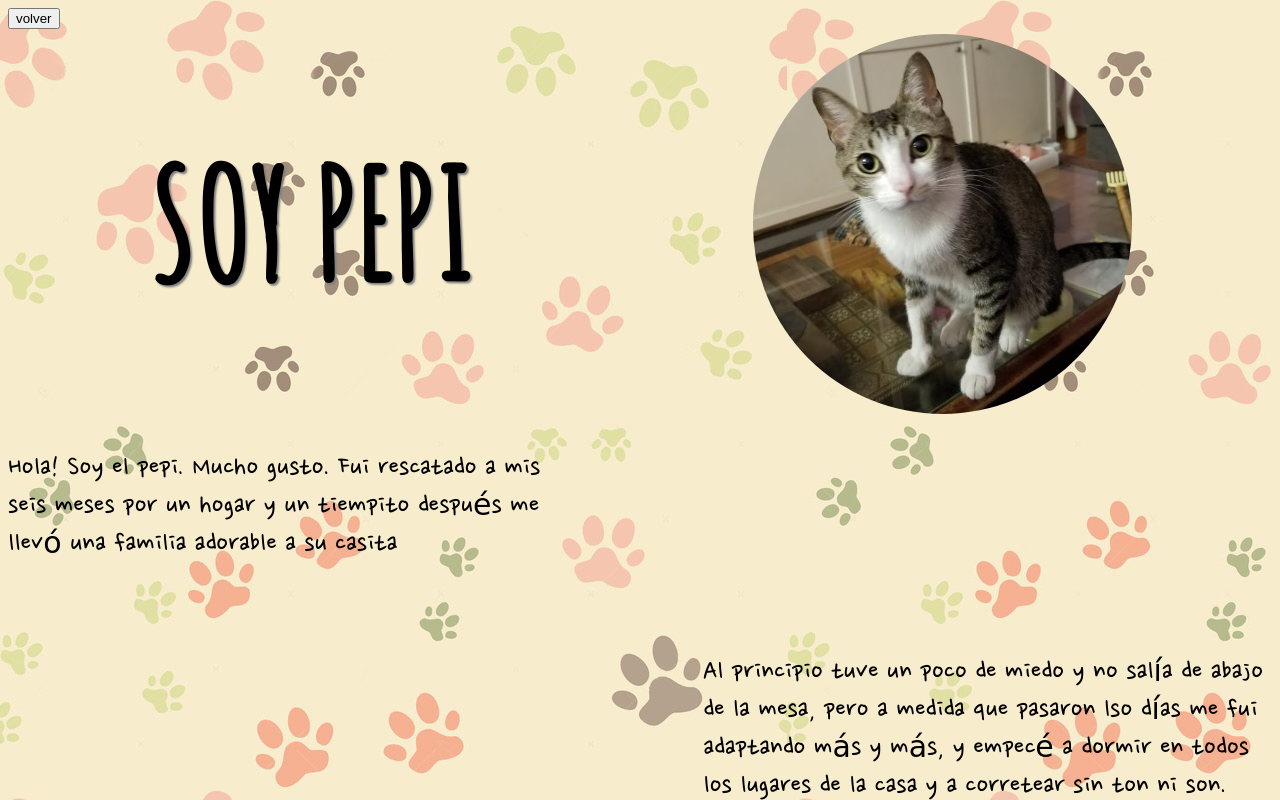
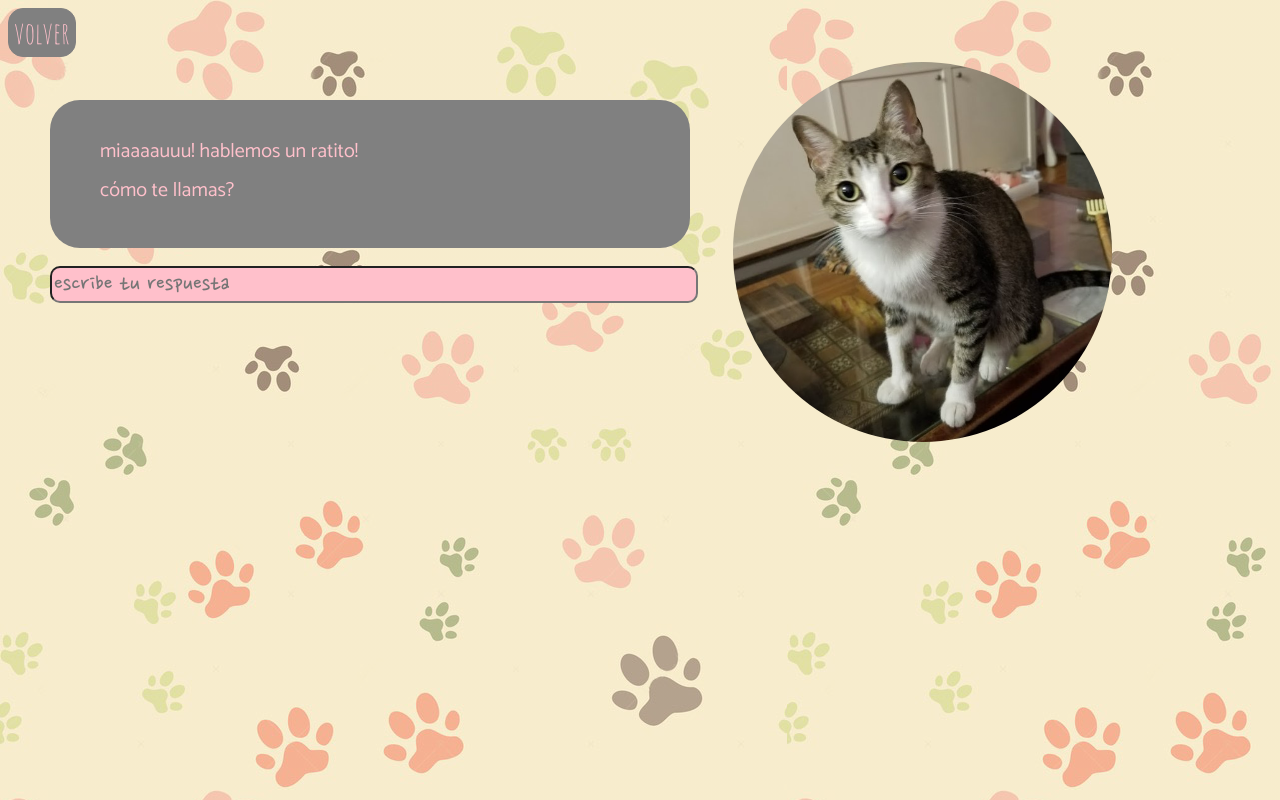
Before and after one commit to ngianni/ngianni.github.io, a plain HTML site: page index.html in a window 1280 px wide. Both pictures are taken after a click on the button "Chat gatuno". Shown: the top 800 px of the page. Drawn offline with Linux system fonts and the light colour scheme.

Commit message:
Add files via upload

```diff
--- a/style.css
+++ b/style.css
@@ -2,12 +2,32 @@ body{
   background: linear-gradient( rgba(255, 231, 170, 0.45), rgba(255, 231, 170, 0.45)), url(Imagenes/background1.jpg);
 }
 
+
 .encabezado {
   display: flex;
-  flex-wrap: wrap;
+  flex-wrap: nowrap;
   align-items: center;
   justify-content: space-around;
-  /* justify-content: space-between; */
+}
+
+.encabezado_chat {
+  display: flex;
+  flex-wrap: nowrap;
+  align-items: center;
+  justify-content: center;
+}
+
+#chatconpepi{
+  text-decoration: none;
+  color: pink;
+  background: gray;
+  border-radius: 15px;
+  border: 1px grey solid;
+  padding: 5px;
+  font-family: 'Amatic SC', cursive;
+  font-weight: 400;
+  font-size: 30px;
+  cursor: pointer;
 }
 
 .botones{
@@ -38,12 +58,14 @@ body{
 h1 {
   font-family: 'Amatic SC', cursive;
   font-size: 150px;
-   text-shadow: 2px 2px 2px grey
+  text-shadow: 2px 2px 2px grey;
+
 }
 .img_cont{
   overflow: hidden;
   width: 30%;
   position: relative;
+  right: 20px;
   padding-top: 30%;
   background-image: url(Imagenes/pepi_ppalrec.jpg);
   background-size: cover;
@@ -74,7 +96,67 @@ h1 {
   margin-bottom: 30px;
 }
 
+.hidden{
+  display: none;
+}
 
-/* img {
-  border-radius: 50%;
-} */
+.hidden2{
+  visibility: hidden;
+}
+
+.chatreveal{
+  display: block;
+  width: 50%;
+  position: absolute;
+  top: 100px;
+  left: 50px;
+  z-index: 2;
+}
+
+#listabox{
+  background-color: grey;
+  height: fit-content;
+  padding: 10px;
+  border-radius: 30px;
+  font-family: 'Nanum Pen Script', cursive;
+  font-size: 25px;
+  margin: 0 auto;
+  width: auto;
+
+}
+
+#userinput{
+  background-color: pink;
+  height: 10%;
+  width: 100%;
+  border-radius: 10px;
+  font-family: 'Nanum Pen Script', cursive;
+  font-size: 25px;
+  margin: 0 auto;
+}
+
+#lista{
+  list-style: none;
+}
+
+.respuestapepi{
+  font-size: 20px;
+  color: pink;
+  font-family: 'Catamaran', sans-serif;
+  padding-bottom: 6px;
+}
+
+.respuestausuario{
+  font-size: 20px;
+  color: goldenrod;
+  font-family: 'Catamaran', sans-serif;
+  padding-bottom: 6px;
+
+}
+
+.respuestaauto{
+  font-size: 17px;
+  color: whitesmoke;
+  font-family: 'Catamaran', sans-serif;
+  padding-bottom: 4px;
+}
```
